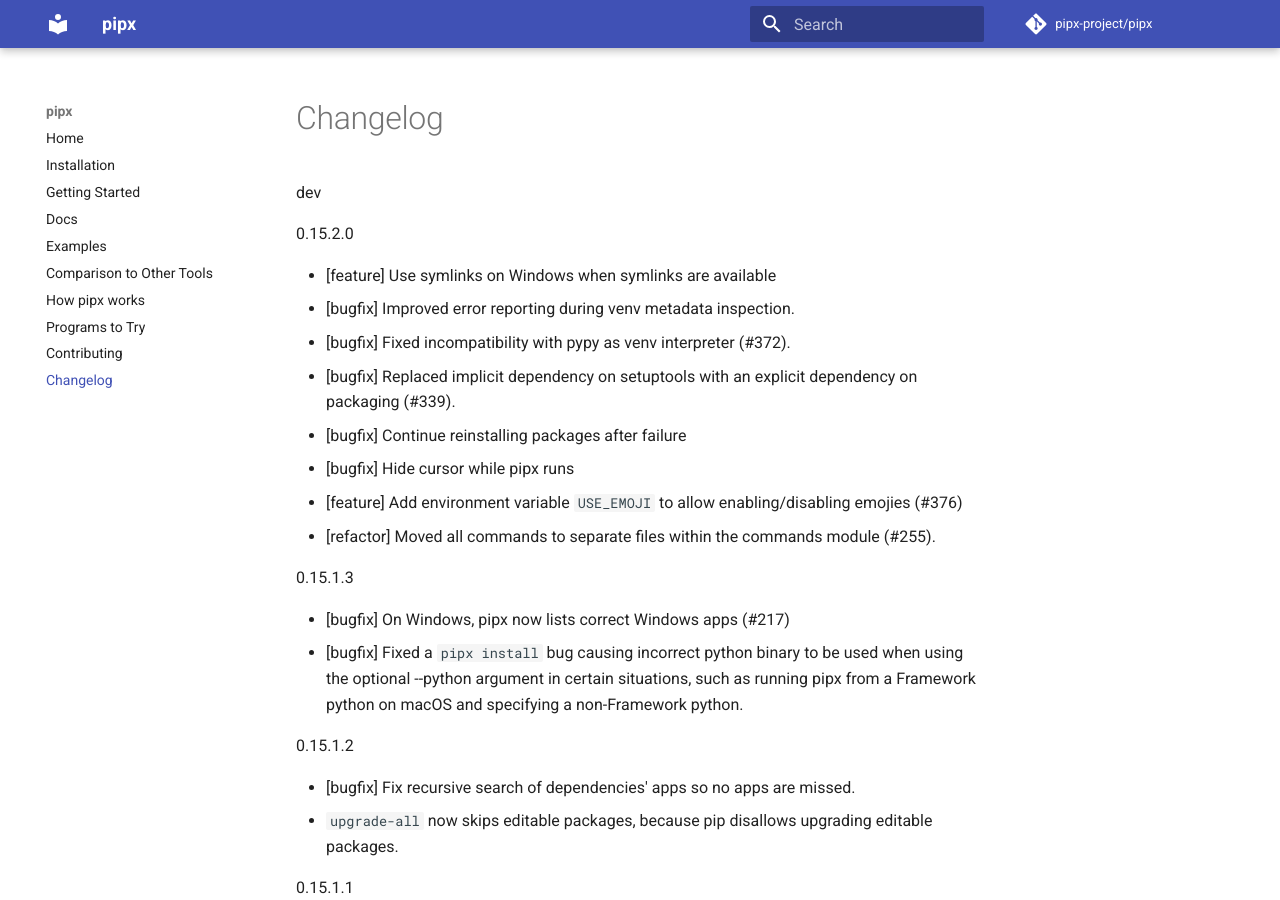
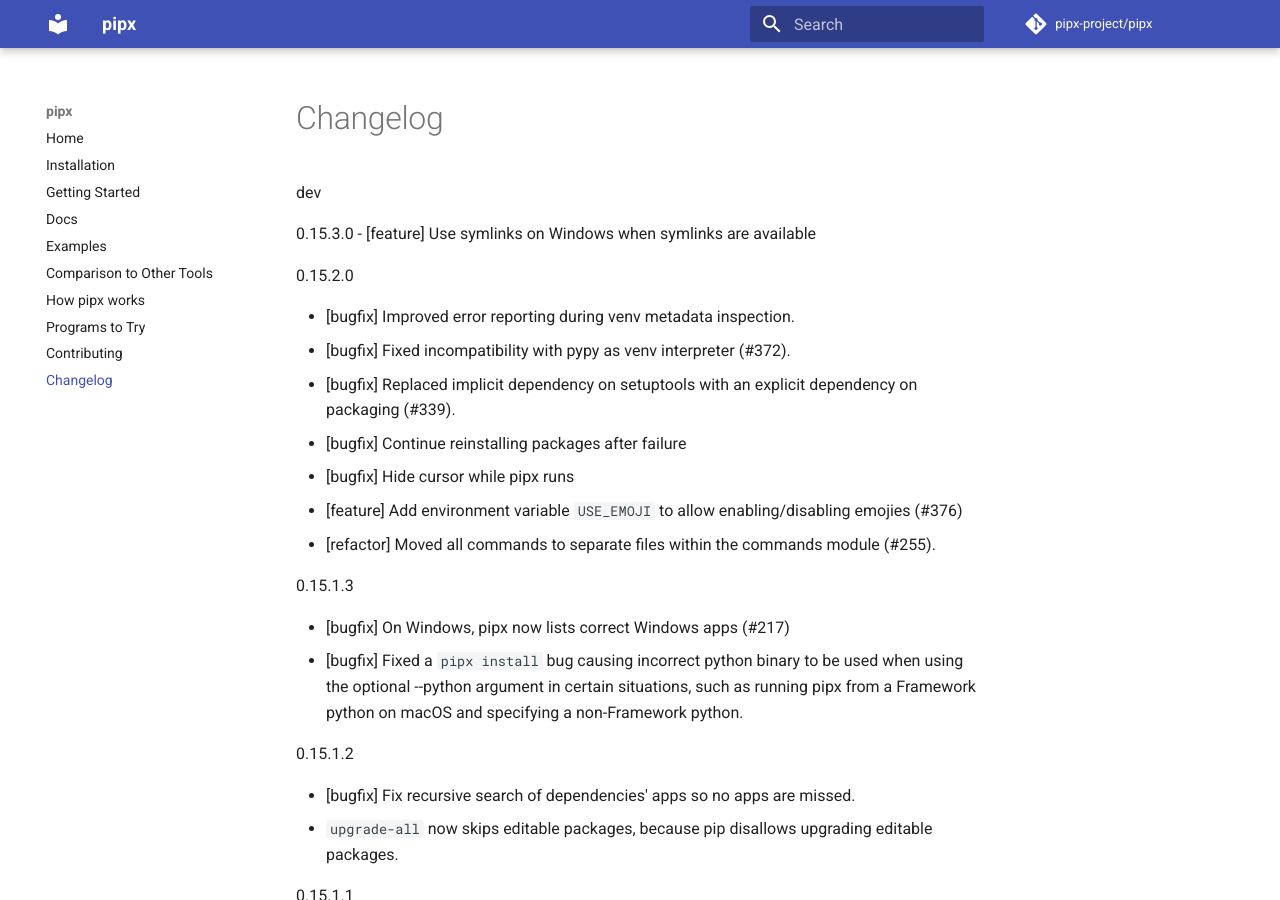
Before and after one commit to pypa/pipx, an MkDocs documentation site: the page built from docs/changelog.md, in a window 1280 px wide and 900 px high. Built offline with MkDocs 1.6.1 and Material for MkDocs 9.7.7, drawn with Linux system fonts in a browser that asks for light colours; comment, search, counter and statistics services are not loaded.

Commit message:
update docs and increment version

```diff
--- a/docs/changelog.md
+++ b/docs/changelog.md
@@ -1,8 +1,10 @@
 dev
+
+0.15.3.0
+- [feature] Use symlinks on Windows when symlinks are available
 
 0.15.2.0
 
-- [feature] Use symlinks on Windows when symlinks are available
 - [bugfix] Improved error reporting during venv metadata inspection.
 - [bugfix] Fixed incompatibility with pypy as venv interpreter (#372).
 - [bugfix] Replaced implicit dependency on setuptools with an explicit dependency on packaging (#339).
--- a/src/pipx/version.py
+++ b/src/pipx/version.py
@@ -1,2 +1,2 @@
-__version_info__ = (0, 15, 2, 0)
+__version_info__ = (0, 15, 3, 0)
 __version__ = ".".join(str(i) for i in __version_info__)
```
